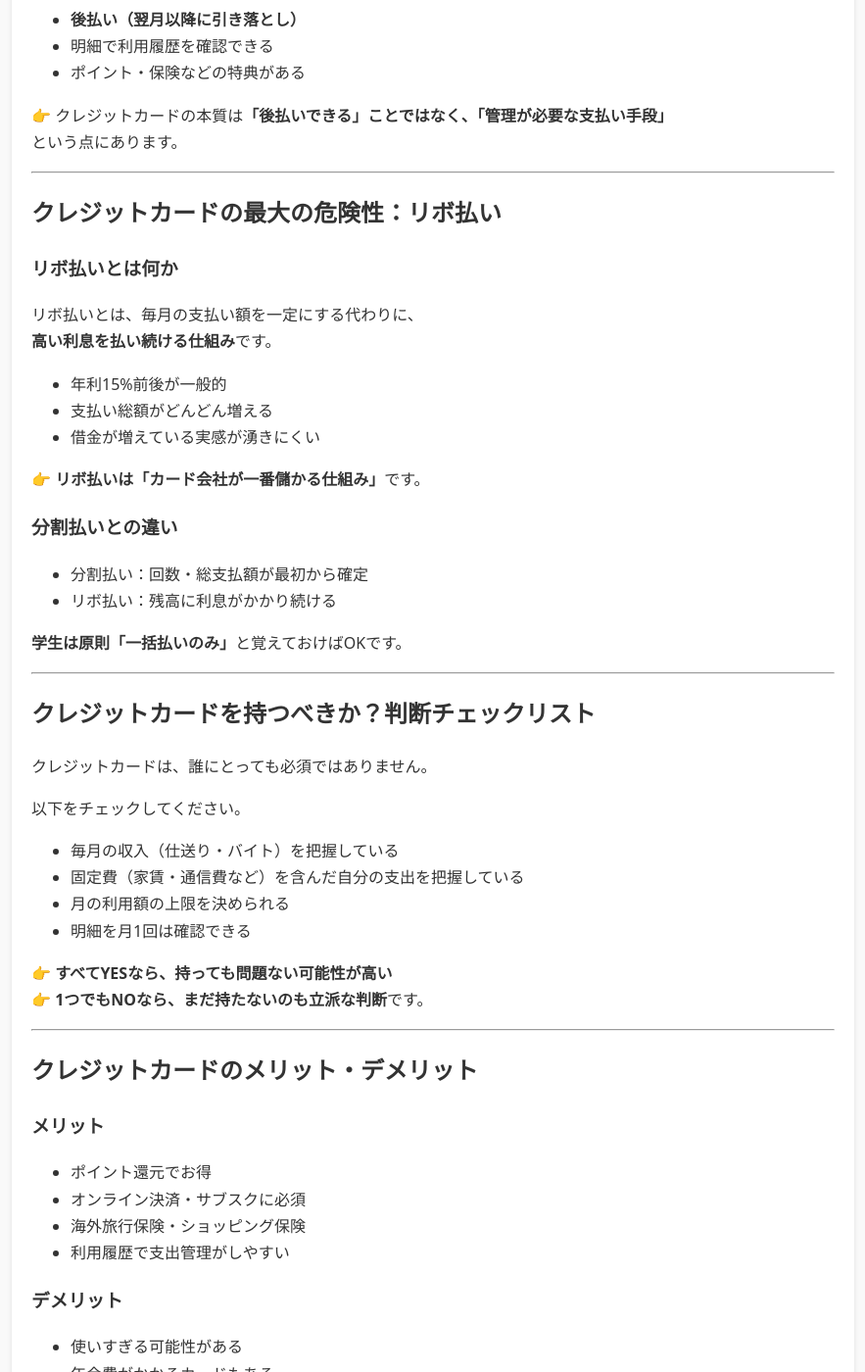
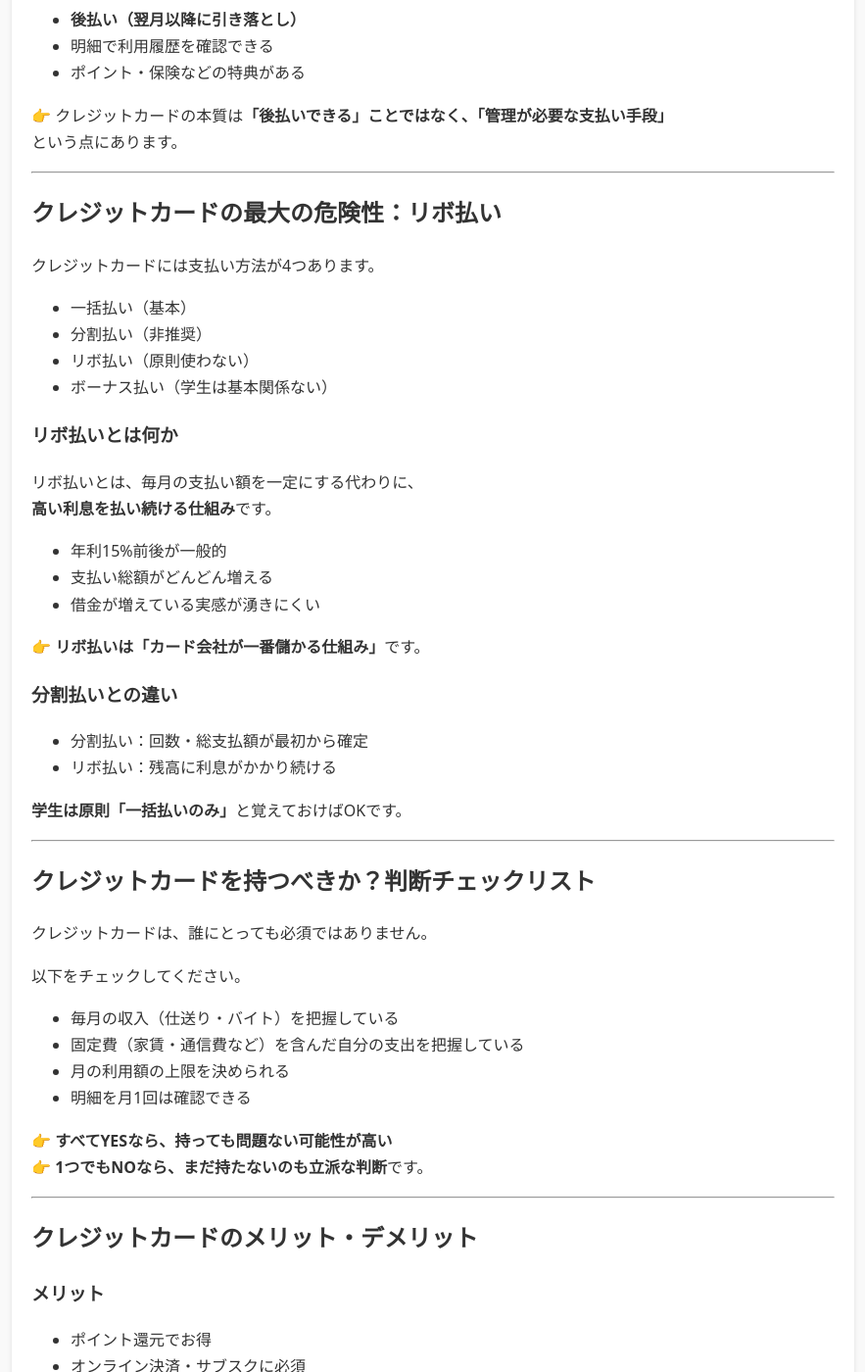
Before and after one commit to bujutu/bujutu.github.io, a Jekyll site: the page built from _posts/2025-12-22-creditcard-intro.md, in a window 1280 px wide and 1400 px high, scrolled down 1794 px. Shown: the whole window at 98% size, without its empty margins (368-1251 px from the left). Built offline with Jekyll 4.4.1, drawn with Linux system fonts in a browser that asks for light colours; some of the changed text lies outside the part shown.

Commit message:
Update 2025-12-22-creditcard-intro.md

```diff
--- a/_posts/2025-12-22-creditcard-intro.md
+++ b/_posts/2025-12-22-creditcard-intro.md
@@ -49,6 +49,12 @@ title: 損したくない学生のためのお得なクレジットカード入
 
 ## クレジットカードの最大の危険性：リボ払い
 
+クレジットカードには支払い方法が4つあります。
+- 一括払い（基本）
+- 分割払い（非推奨）
+- リボ払い（原則使わない）
+- ボーナス払い（学生は基本関係ない）
+
 ### リボ払いとは何か
 リボ払いとは、毎月の支払い額を一定にする代わりに、
 **高い利息を払い続ける仕組み**です。
@@ -88,7 +94,7 @@ title: 損したくない学生のためのお得なクレジットカード入
 ### メリット
 - ポイント還元でお得
 - オンライン決済・サブスクに必須
-- 海外旅行保険・ショッピング保険
+- 海外旅行保険・ショッピング保険が利用可
 - 利用履歴で支出管理がしやすい
 
 ### デメリット
@@ -121,7 +127,7 @@ title: 損したくない学生のためのお得なクレジットカード入
 
 ## 学生がカードを作るときの注意点
 
-- 18歳以上で作れる（条件あり）
+- 18歳以上で作れる（親の同意が必要な場合あり）
 - 学生専用カードはどちらかといえば学生が審査に通りやすい
 - **キャッシング枠は0円に設定する**
 - 年会費無料のカードを選ぶのが基本
```
